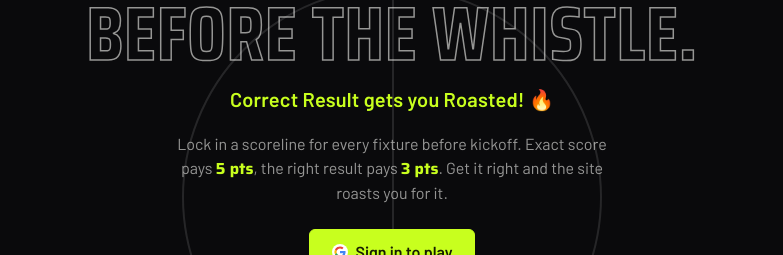
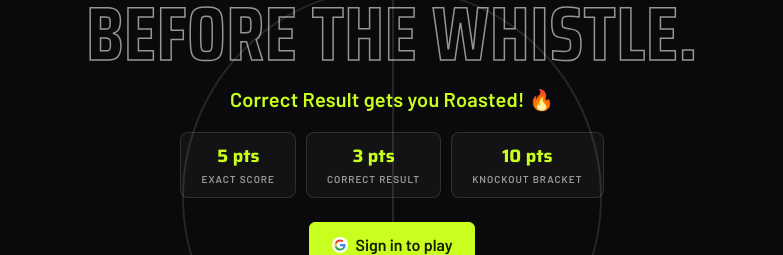
Before and after one commit to mjs67/Football67, a React (Vite) app: page / in a window 1280 px wide. Shown: the part 233-488 px from the top of the page, without its empty margins (248-1031 px from the left). Built offline with nearby package versions, Linux system fonts and the light colour scheme; no server answers; the database is empty.

Commit message:
screen update

```diff
--- a/src/App.jsx
+++ b/src/App.jsx
@@ -209,11 +209,20 @@ export default function App() {
           <em>Before the whistle.</em>
         </h1>
         <p className="hero-roast-tagline">Correct Result gets you Roasted! 🔥</p>
-        <p className="hero-sub">
-          Lock in a scoreline for every fixture before kickoff. Exact score
-          pays <b>5&nbsp;pts</b>, the right result pays <b>3&nbsp;pts</b>.
-          Get it right and the site roasts you for it.
-        </p>
+        <div className="hero-pills">
+          <div className="hero-pill">
+            <span className="hero-pill-val">5 pts</span>
+            <span className="hero-pill-label">Exact score</span>
+          </div>
+          <div className="hero-pill">
+            <span className="hero-pill-val">3 pts</span>
+            <span className="hero-pill-label">Correct result</span>
+          </div>
+          <div className="hero-pill">
+            <span className="hero-pill-val">10 pts</span>
+            <span className="hero-pill-label">Knockout bracket</span>
+          </div>
+        </div>
         {latestRoast ? (
           <div className="hero-roast-card hero-roast-card--live">
             <div className="hero-roast-header">
--- a/src/styles.css
+++ b/src/styles.css
@@ -235,6 +235,39 @@ body {
   color: var(--chalk-60);
 }
 .hero-sub b { color: var(--volt); font-family: var(--numeral); }
+
+/* ── Hero scoring pills ────────────────────────────────────── */
+.hero-pills {
+  display: flex;
+  justify-content: center;
+  gap: 10px;
+  margin: 18px auto 24px;
+  flex-wrap: wrap;
+}
+.hero-pill {
+  display: flex;
+  flex-direction: column;
+  align-items: center;
+  gap: 2px;
+  background: rgba(244, 244, 240, 0.04);
+  border: 1px solid var(--chalk-12);
+  border-radius: 8px;
+  padding: 10px 20px;
+  min-width: 100px;
+}
+.hero-pill-val {
+  font-family: var(--numeral);
+  font-size: 18px;
+  font-weight: 700;
+  color: var(--volt);
+}
+.hero-pill-label {
+  font-size: 10px;
+  font-weight: 600;
+  letter-spacing: 0.1em;
+  text-transform: uppercase;
+  color: var(--chalk-60);
+}
 
 /* ── Hero roast card ───────────────────────────────────────── */
 .hero-roast-card {
```
